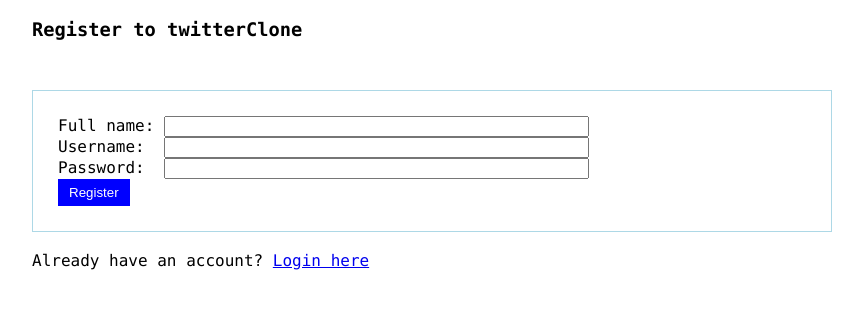
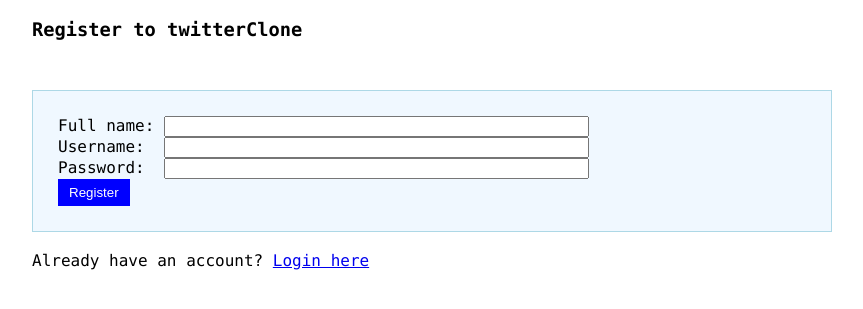
Before and after one commit to nitish-kr/twitterClone, a Flask app: page /register in a window 1280 px wide. Shown: the top 309 px of the page, without its empty margins (208-1071 px from the left). Run offline with Flask 2, Linux system fonts and the light colour scheme; parts of the project's set-up code (start-up, migrations or seed data) failed here and were passed over.

Commit message:
Css changes

```diff
--- a/static/common.css
+++ b/static/common.css
@@ -17,6 +17,7 @@ div.loginRegistrationForm {
     padding: 25px;
     border: 1px solid lightblue;
     margin-top: 50px;
+    background-color: aliceblue;
 }
 
 input[type=submit].formButton {
```
